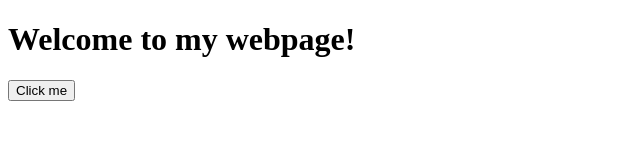
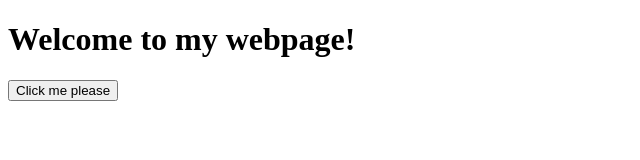
Before and after one commit to GuyMev/myrepo, a plain HTML site: page index.html in a window 1280 px wide. Shown: the whole page, without its empty margins (0-640 px from the left). Drawn offline with Linux system fonts and the light colour scheme.

Commit message:
changed button text

```diff
--- a/index.html
+++ b/index.html
@@ -10,6 +10,6 @@
     <h1>
         Welcome to my webpage!
     </h1>
-    <button onclick="alert('hello')">Click me</button>
+    <button onclick="alert('hello')">Click me please</button>
 </body>
 </html>
```
